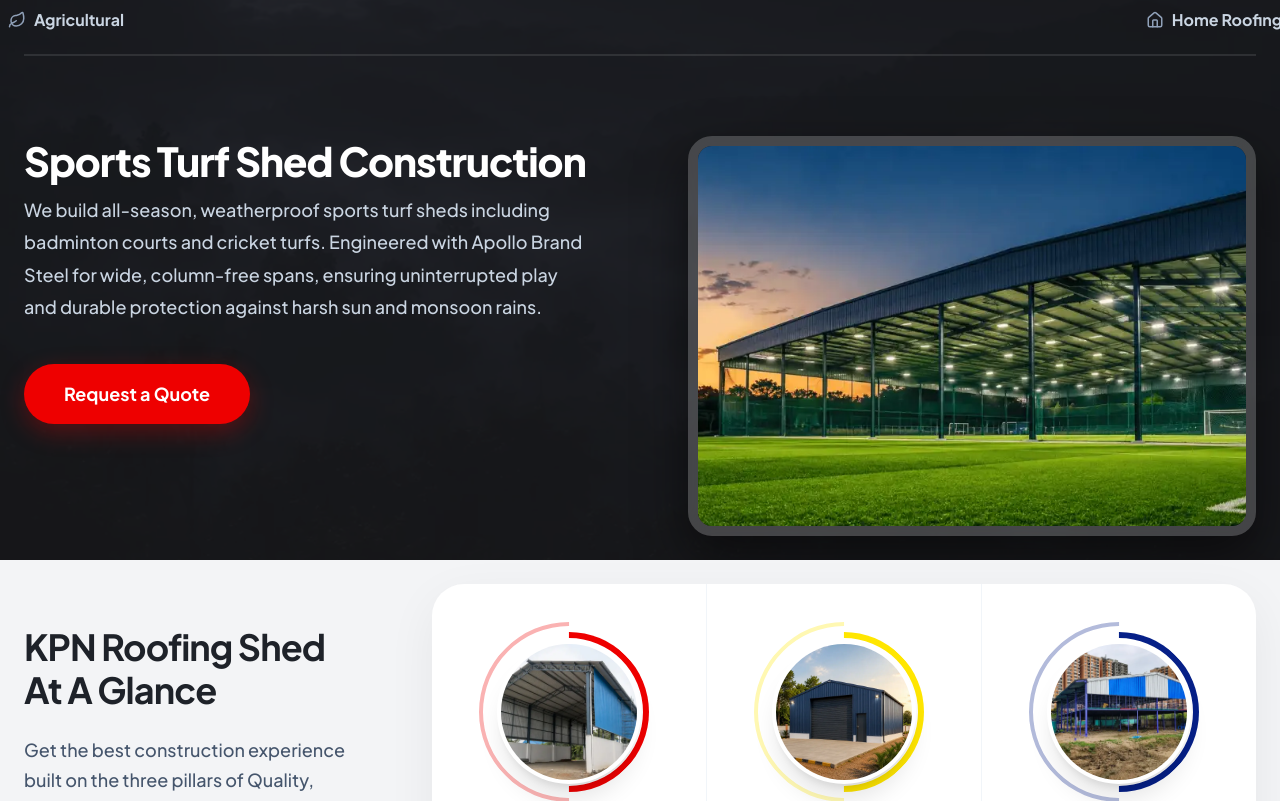
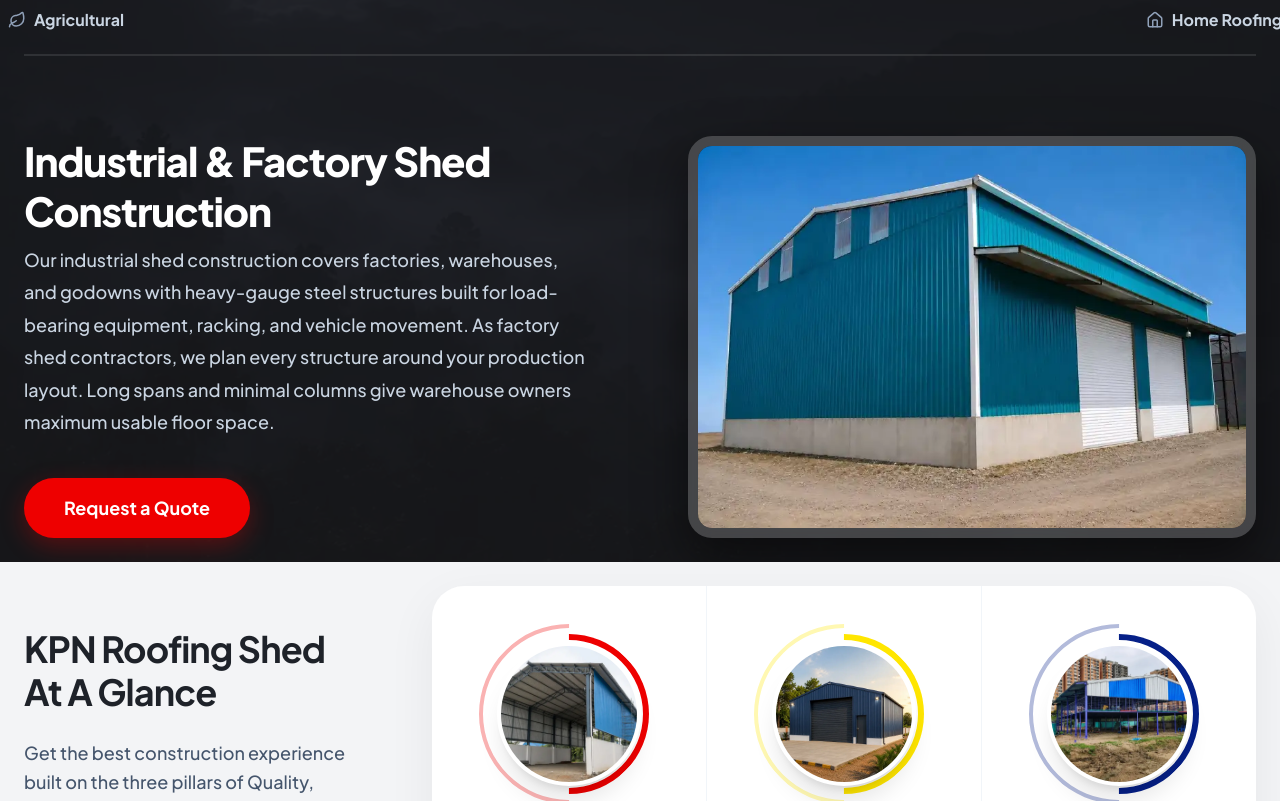
Before and after one commit to Ajithdeveloper03/KPN, a Next.js app: page / in a window 1280 px wide. Shown: the part 2080-2881 px from the top of the page. Built offline with nearby package versions, Linux system fonts and the light colour scheme; a web font is replaced by a local one.

Commit message:
services tab

```diff
--- a/src/components/ServicesSection.tsx
+++ b/src/components/ServicesSection.tsx
@@ -43,14 +43,24 @@
 export default function ServicesSection() {
   const [activeIndex, setActiveIndex] = useState(0);
   const [isPaused, setIsPaused] = useState(false);
+  const [isMobile, setIsMobile] = useState(false);
 
   useEffect(() => {
-    if (isPaused) return;
+    const handleResize = () => setIsMobile(window.innerWidth < 768);
+    if (typeof window !== 'undefined') {
+      handleResize();
+      window.addEventListener("resize", handleResize);
+      return () => window.removeEventListener("resize", handleResize);
+    }
+  }, []);
+
+  useEffect(() => {
+    if (isPaused || !isMobile) return;
     const interval = setInterval(() => {
       setActiveIndex((current) => (current + 1) % services.length);
     }, 2000);
     return () => clearInterval(interval);
-  }, [isPaused]);
+  }, [isPaused, isMobile]);
 
   const activeService = services[activeIndex];
 
```
